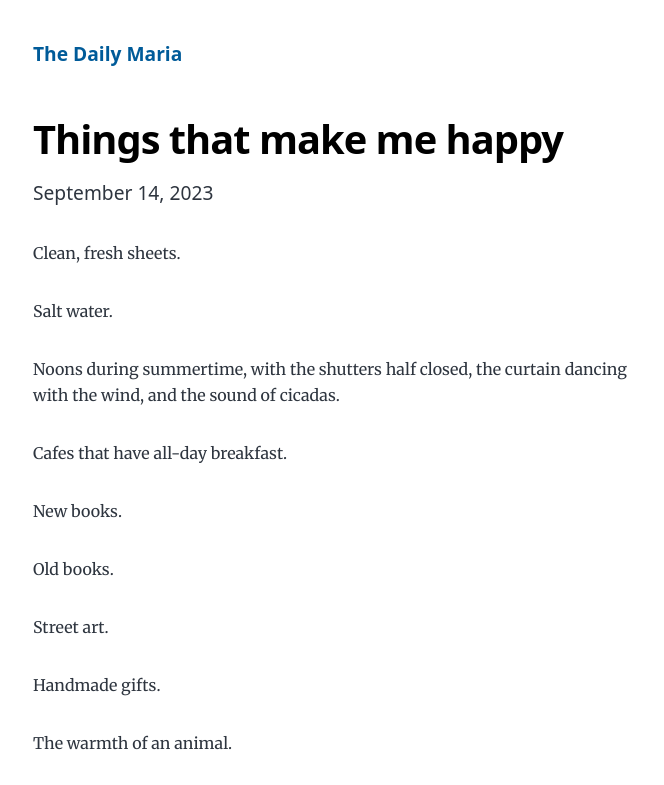
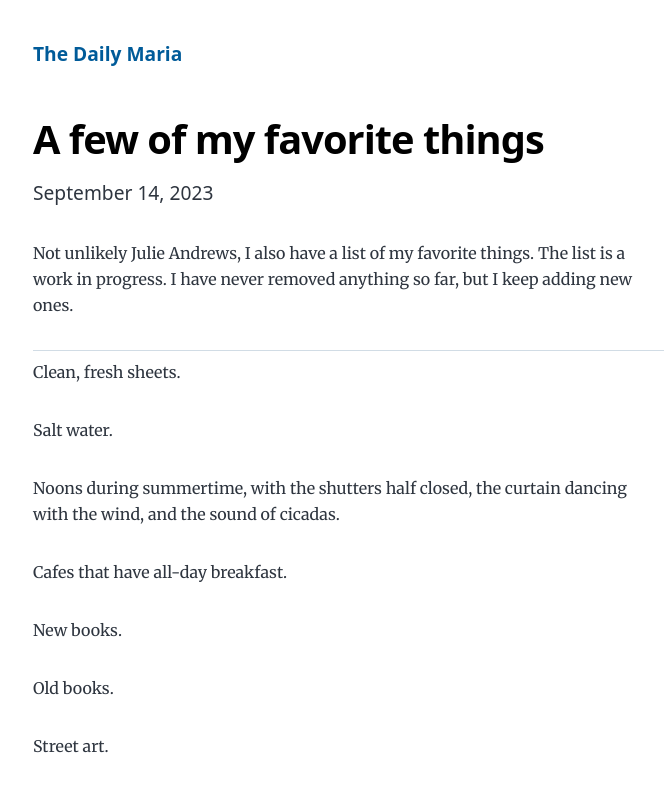
Before and after one commit to mpaktiti/blog, a Gatsby site: page /thigs-that-make-me-happy/ in a window 1280 px wide. Shown: the top 785 px of the page, without its empty margins (291-955 px from the left). Built offline with nearby package versions, Linux system fonts and the light colour scheme; Gatsby itself is replaced by a stand-in of ours.

Commit message:
docs: update blogpost title add intro

```diff
--- a/content/blog/thigs-that-make-me-happy/index.md
+++ b/content/blog/thigs-that-make-me-happy/index.md
@@ -1,7 +1,11 @@
 ---
-title: Things that make me happy
+title: A few of my favorite things
 date: "2023-09-14"
 description: "A list of things that put a smile on my face"
+---
+
+Not unlikely Julie Andrews, I also have a list of my favorite things. The list is a work in progress. I have never removed anything so far, but I keep adding new ones.
+
 ---
 
 Clean, fresh sheets.
```
